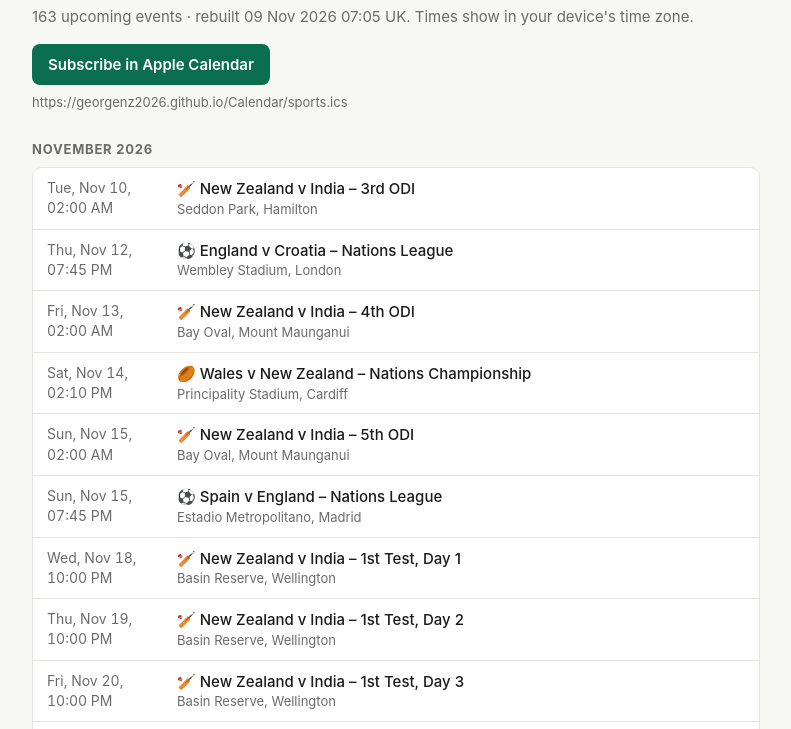
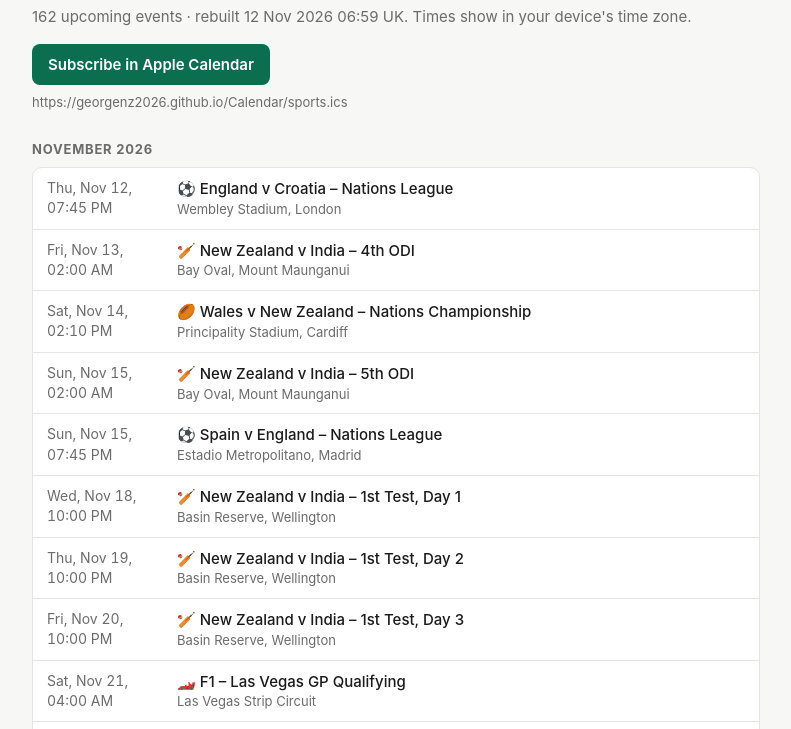
Before and after one commit to georgeNZ2026/Calendar, a plain HTML site: page index.html in a window 1280 px wide. Shown: the part 57-786 px from the top of the page, without its empty margins (244-1035 px from the left). Drawn offline with Linux system fonts and the light colour scheme.

```diff
--- a/index.html
+++ b/index.html
@@ -34,12 +34,11 @@ li:first-child { border-top:0; }
 <body>
 <main>
 <h1>Sports Calendar</h1>
-<p class="sub">163 upcoming events · rebuilt 09 Nov 2026 07:05 UK. Times show in your device's time zone.</p>
+<p class="sub">162 upcoming events · rebuilt 12 Nov 2026 06:59 UK. Times show in your device's time zone.</p>
 <a class="subscribe" href="webcal://georgenz2026.github.io/Calendar/sports.ics">Subscribe in Apple Calendar</a>
 <p class="url">https://georgenz2026.github.io/Calendar/sports.ics</p>
 <h2>November 2026</h2>
 <ul>
-<li><div class="when"><span data-utc="2026-11-10T02:00:00+00:00">Tue 10 Nov, 02:00</span></div><div><div class="what">🏏 New Zealand v India – 3rd ODI</div><div class="meta">Seddon Park, Hamilton</div></div></li>
 <li><div class="when"><span data-utc="2026-11-12T19:45:00+00:00">Thu 12 Nov, 19:45</span></div><div><div class="what">⚽ England v Croatia – Nations League</div><div class="meta">Wembley Stadium, London</div></div></li>
 <li><div class="when"><span data-utc="2026-11-13T02:00:00+00:00">Fri 13 Nov, 02:00</span></div><div><div class="what">🏏 New Zealand v India – 4th ODI</div><div class="meta">Bay Oval, Mount Maunganui</div></div></li>
 <li><div class="when"><span data-utc="2026-11-14T14:10:00+00:00">Sat 14 Nov, 14:10</span></div><div><div class="what">🏉 Wales v New Zealand – Nations Championship</div><div class="meta">Principality Stadium, Cardiff</div></div></li>
```
Also changed, not shown: 1 other file.
